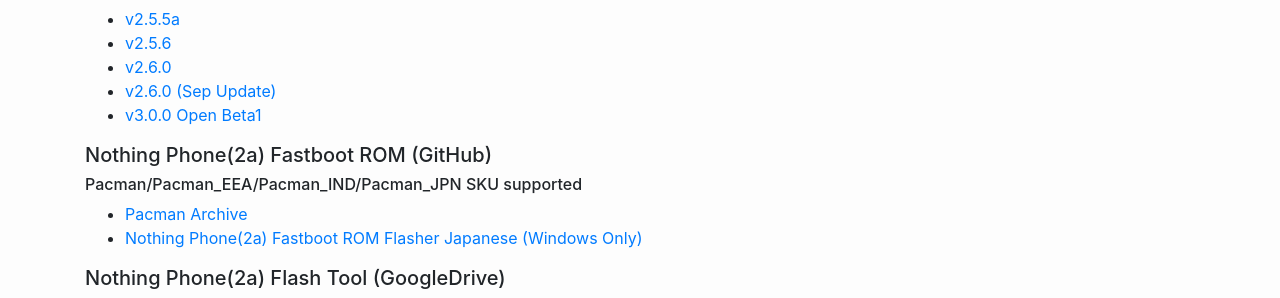
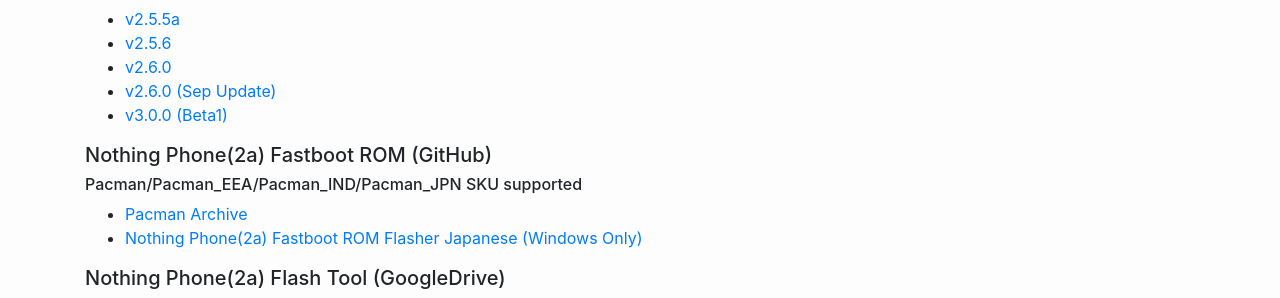
Before and after one commit to reindex-ot/reindex-ot.github.io, a Jekyll site: the page built from nothing.md, in a window 1280 px wide and 900 px high, scrolled down 4050 px. Shown: the part 155-453 px from the top of the window. Built offline with Jekyll 4.4.1, drawn with Linux system fonts in a browser that asks for light colours.

Commit message:
Update nothing.md
Signed-off-by: Re*Index. (ot_inc) <32851879+reindex-ot@users.noreply.github.com>

```diff
--- a/nothing.md
+++ b/nothing.md
@@ -153,7 +153,7 @@ If you don't do that, you'll get bricked. Okay?
 - [v2.5.6](https://github.com/reindex-ot/boot.img_repo/raw/main/nothing/phone2a/Pacman_JPN_v2.5.6_init_boot.zip)
 - [v2.6.0](https://github.com/reindex-ot/boot.img_repo/raw/main/nothing/phone2a/Pacman_JPN_v2.6.0_init_boot.zip)
 - [v2.6.0 (Sep Update)](https://github.com/reindex-ot/boot.img_repo/raw/main/nothing/phone2a/Pacman_JPN_v2.6.0-240828-1906_init_boot.zip)
-- [v3.0.0 Open Beta1](https://github.com/reindex-ot/boot.img_repo/raw/main/nothing/phone2a/Pacman_JPN_v3.0.0-OB1_init_boot.zip)
+- [v3.0.0 (Beta1)](https://github.com/reindex-ot/boot.img_repo/raw/main/nothing/phone2a/Pacman_JPN_v3.0.0-OB1_init_boot.zip)
 
 ##### Nothing Phone(2a) Fastboot ROM (GitHub)
 ###### Pacman/Pacman_EEA/Pacman_IND/Pacman_JPN SKU supported
```
